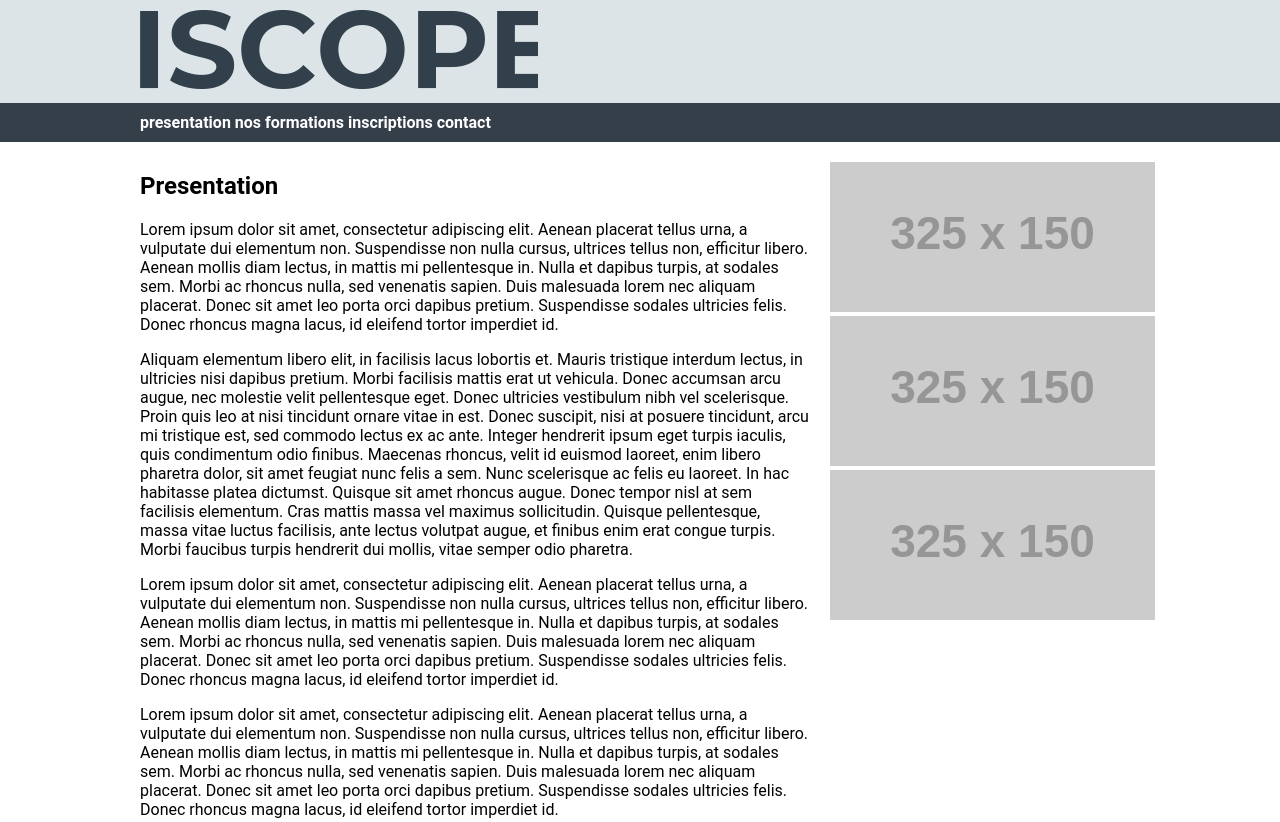
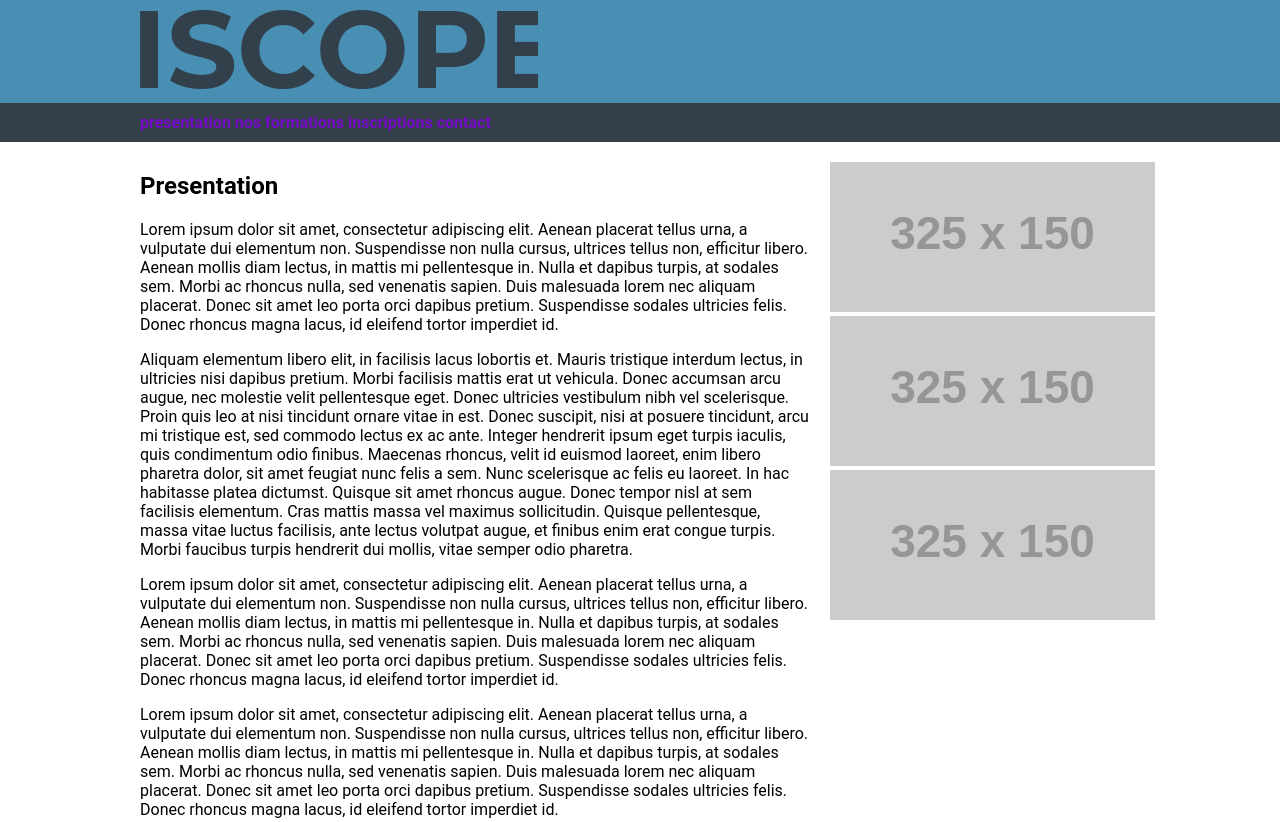
Before and after one commit to david-minatchy/iscope, a plain HTML site: page index.html in a window 1280 px wide. Shown: the top 822 px of the page. Drawn offline with Linux system fonts and the light colour scheme; placeholder pictures from the web are drawn by us.

Commit message:
Changement de couleurs

```diff
--- a/css/style.css
+++ b/css/style.css
@@ -11,14 +11,14 @@ body {
 }
 
 a {
-    color: #ffffff;
+    color: #750ac7;
     text-decoration: none;
     font-weight: 600;
 }
 
 .header {
     align-items: center;
-    background-color: #DCE4E8;
+    background-color: #488fb3;
 }
 
 
```
